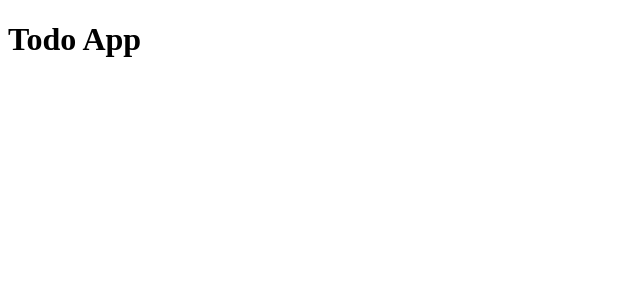
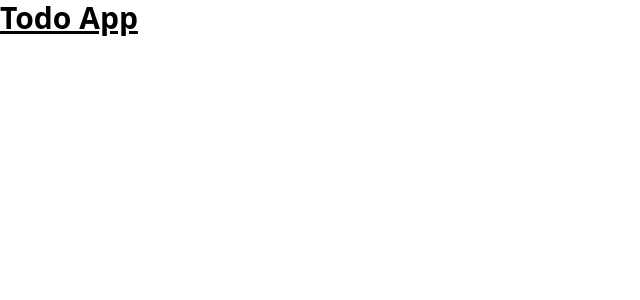
Before and after one commit to gfrabelo/todo-app, an Angular app: page / in a window 1280 px wide. Shown: the top 300 px of the page, without its empty margins (0-640 px from the left). Built offline with nearby package versions, Linux system fonts and the light colour scheme.

Commit message:
feat: adiciona Tailwind Css

```diff
--- a/package.json
+++ b/package.json
@@ -27,12 +27,15 @@
     "@angular/cli": "^17.3.4",
     "@angular/compiler-cli": "^17.3.0",
     "@types/jasmine": "~5.1.0",
+    "autoprefixer": "^10.4.19",
     "jasmine-core": "~5.1.0",
     "karma": "~6.4.0",
     "karma-chrome-launcher": "~3.2.0",
     "karma-coverage": "~2.2.0",
     "karma-jasmine": "~5.1.0",
     "karma-jasmine-html-reporter": "~2.1.0",
+    "postcss": "^8.4.38",
+    "tailwindcss": "^3.4.3",
     "typescript": "~5.4.2"
   }
 }
--- a/src/app/app.component.html
+++ b/src/app/app.component.html
@@ -1 +1 @@
-<h1>Todo App</h1>
+<h1 class="text-3xl font-bold underline">Todo App</h1>
--- a/src/styles.scss
+++ b/src/styles.scss
@@ -1 +1,3 @@
-/* You can add global styles to this file, and also import other style files */
+@tailwind base;
+@tailwind components;
+@tailwind utilities;
--- /dev/null
+++ b/tailwind.config.js
@@ -0,0 +1,10 @@
+/** @type {import('tailwindcss').Config} */
+module.exports = {
+  content: [
+    "./src/**/*.{html,ts}",
+  ],
+  theme: {
+    extend: {},
+  },
+  plugins: [],
+}
```
Also changed, not shown: 2 other files (tests, documents, lock files or other folders).
